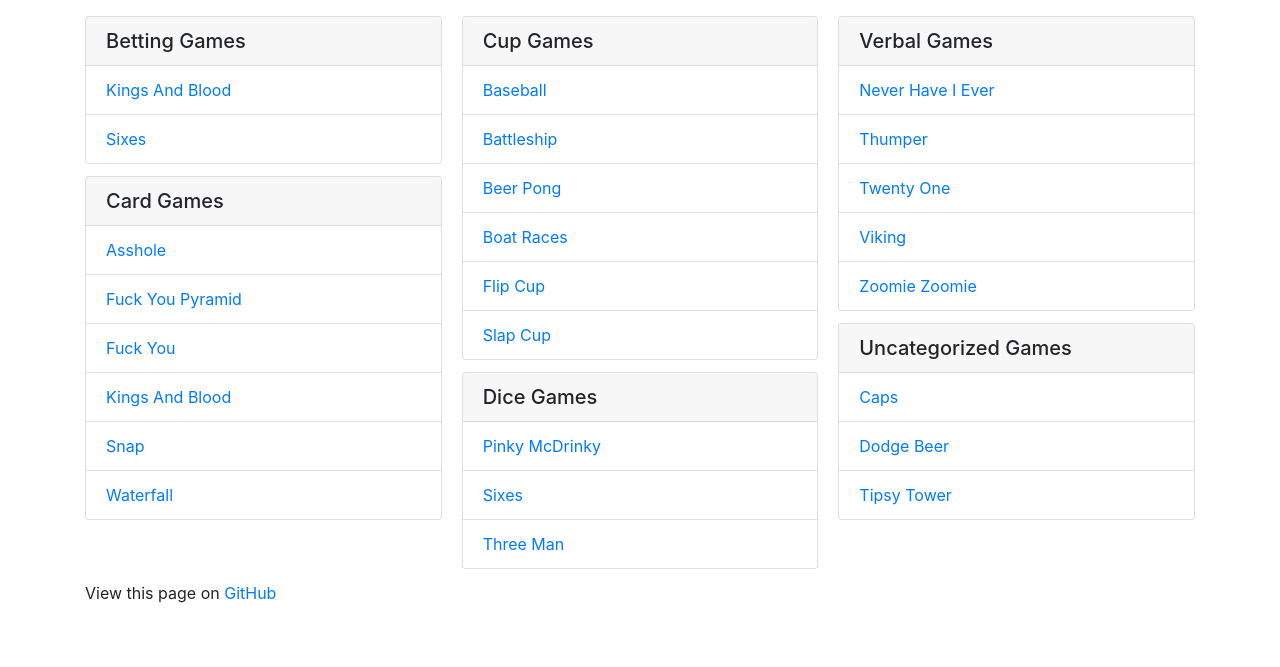
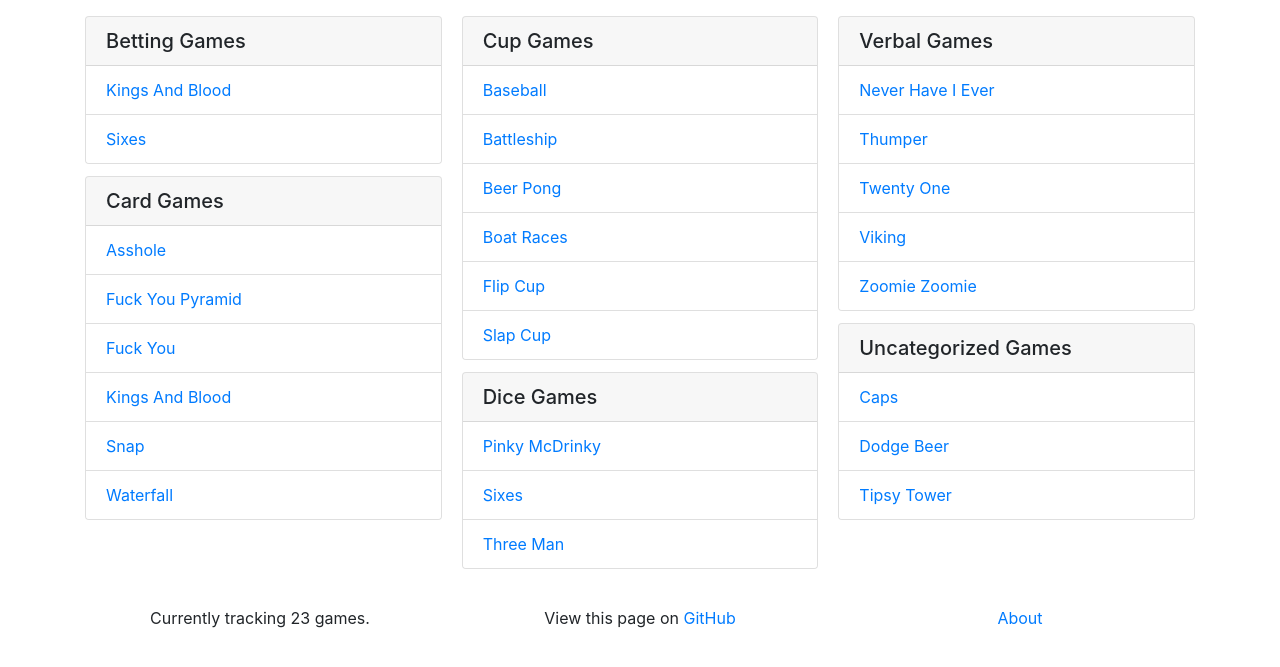
Before and after one commit to trianglefraternitymtu/blackbook, a Jekyll site: the page built from index.md, in a window 1280 px wide. Shown: the top 667 px of the page. Built offline with Jekyll 4.4.1, drawn with Linux system fonts in a browser that asks for light colours; nearby versions of some CDN libraries.

Commit message:
Adding game counter.

```diff
--- a/_includes/footer.html
+++ b/_includes/footer.html
@@ -1,5 +1,15 @@
 <footer class="footer">
   <div class="container">
-    <p>View this page on <a href="https://github.com/{{ site.github.repository_nwo }}/blob/master/{{ page.path }}">GitHub</a></p>
+    <div class="row">
+      <div class="col-md-4">
+        <p>Currently tracking {{ site.games | size }} games.</p>
+      </div>
+      <div class="col-md-4">
+        <p>View this page on <a href="https://github.com/{{ site.github.repository_nwo }}/blob/master/{{ page.path }}">GitHub</a></p>
+      </div>
+      <div class="col-md-4">
+        <p><a href="{{ site.baseurl }}{% link about.md %}">About</a></p>
+      </div>
+    </div>
   </div>
 </footer>
--- a/_sass/global.scss
+++ b/_sass/global.scss
@@ -1,3 +1,8 @@
+
+footer {
+  padding: 25px 0;
+  text-align: center;
+}
 
 .card.contributors {
   .media {
```
